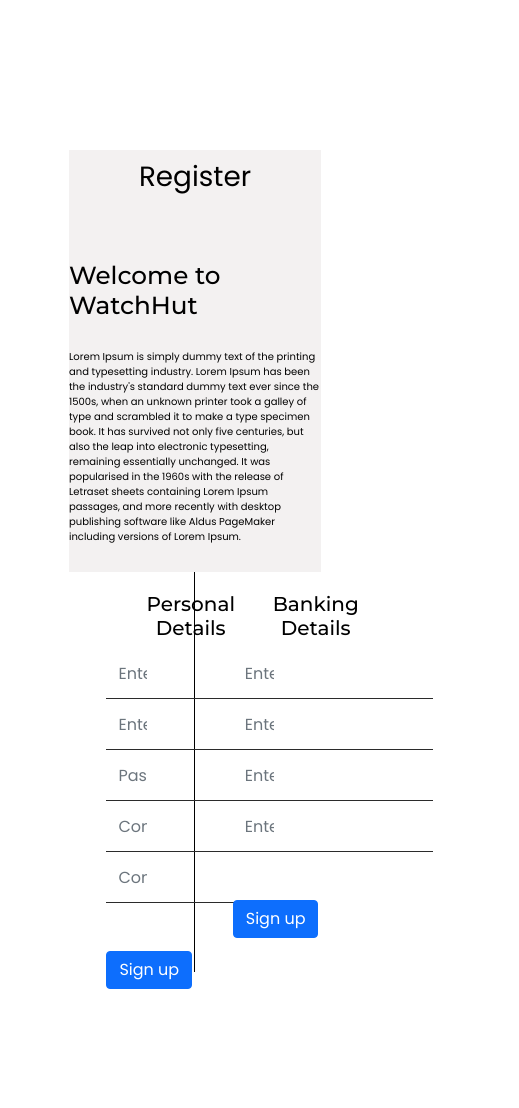
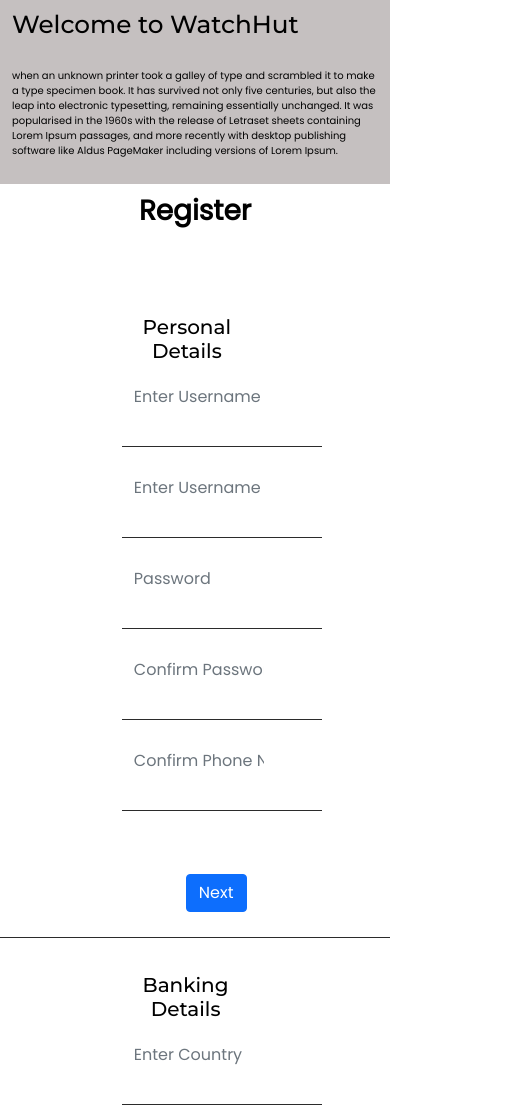
Before and after one commit to KailinMcKenzie/IDV100_T4_WatchHut, a plain HTML site: page pages/register.html in a window 390 px wide. Shown: the top 1108 px of the page, 519 px wide, since content can reach past the window. Before the commit the page ends 989 px from the top, so only its background shows below. Drawn offline with nearby package versions, Linux system fonts and the light colour scheme; files whose address does not match are found by name; a web font is replaced by a local one.

Commit message:
Register page
Page is completed just need the colour and images.

```diff
--- a/css/signup.css
+++ b/css/signup.css
@@ -1,3 +1,22 @@
+.top{
+    background-color: rgb(197, 192, 192);
+    padding: 10px;
+
+}
+
+strong{
+    color: black !important;
+}
+
+.line{
+    width: 80%;
+    height: 1px;
+    background-color: black;
+    margin-top: 25px !important;
+    margin-bottom: 15px !important;
+
+}
+
 /*
 
 
--- a/pages/register.html
+++ b/pages/register.html
@@ -36,17 +36,16 @@
     />
   </head>
   <body>
-    <div class="contianer-fluid">
+   <div class="container-fluid">
+    <div class="row">
+      <div class="col-12 top">
+              <h2>Welcome to WatchHut</h2>
+              <p> when an unknown printer took a galley of type and scrambled it to make a type specimen book. It has survived not only five centuries, but also the leap into electronic typesetting, remaining essentially unchanged. It was popularised in the 1960s with the release of Letraset sheets containing Lorem Ipsum passages, and more recently with desktop publishing software like Aldus PageMaker including versions of Lorem Ipsum.</p>
+              <h1 class="d-none d-md-block">Register</h1>
+        </div>
+        <div class="col-12 d-block d-lg-none">
+          <h1 class="Reg d-block d-md-none"><strong>Register</strong></h1>
 
-      <div class="row">
-          <div class="col-8 offset-2 main-container">
-              <div class="col-12 reg-container ">
-                <h1>Register</h1>
-                <h2>Welcome to WatchHut</h2>
-                <p>Lorem Ipsum is simply dummy text of the printing and typesetting industry. Lorem Ipsum has been the industry's standard dummy text ever since the 1500s, when an unknown printer took a galley of type and scrambled it to make a type specimen book. It has survived not only five centuries, but also the leap into electronic typesetting, remaining essentially unchanged. It was popularised in the 1960s with the release of Letraset sheets containing Lorem Ipsum passages, and more recently with desktop publishing software like Aldus PageMaker including versions of Lorem Ipsum.</p>
-              </div> <!--reg container-->
-
-              <div class="col-6 left">
           <h5 class="text-center">Personal Details</h5>
 
               <form class="mt-4">
@@ -70,13 +69,13 @@
                   <input type="Phone Number" class="form-control input-1" id="exampleInputPassword1" placeholder="Confirm Phone Number">
                   <div class="line"></div>
                 </div>
-                  <button type="submit" class="mt-5 btn btn-primary">Sign up</button>
+                <button type="submit" class="mt-5 offset-3 btn btn-primary">Next</button>
               </form>
 
-              </div> <!--left-->
+        </div>
+        <div class="line d-block d-lg-none"></div>
 
-
-              <div class="col-6 right">
+        <div class="col-12 d-block d-lg-none">
           <h5 class="text-center">Banking Details</h5>
 
           <form class="mt-4">
@@ -96,27 +95,14 @@
               <input type="Card Number" class="form-control input-1" id="exampleInputPassword1" placeholder="Enter Card Number">
               <div class="line"></div>
             </div>
-                  <button type="submit" class="mt-5 btn btn-primary">Sign up</button>
+            <button type="submit" class="mt-5 offset-3 btn btn-primary">Submit</button>
 
           </form>
-
-
-              </div> <!--right-->
-          </div> <!--main container-->
-
-
-      </div> <!--row-->
-
-
-
         </div>
 
 
-
-
-
-
-
+    </div> <!--row ends here-->
+   </div> <!--container fluid end-->
   </body>
 </html>
 
```
Lines whose indentation alone changed are shown as unchanged.
